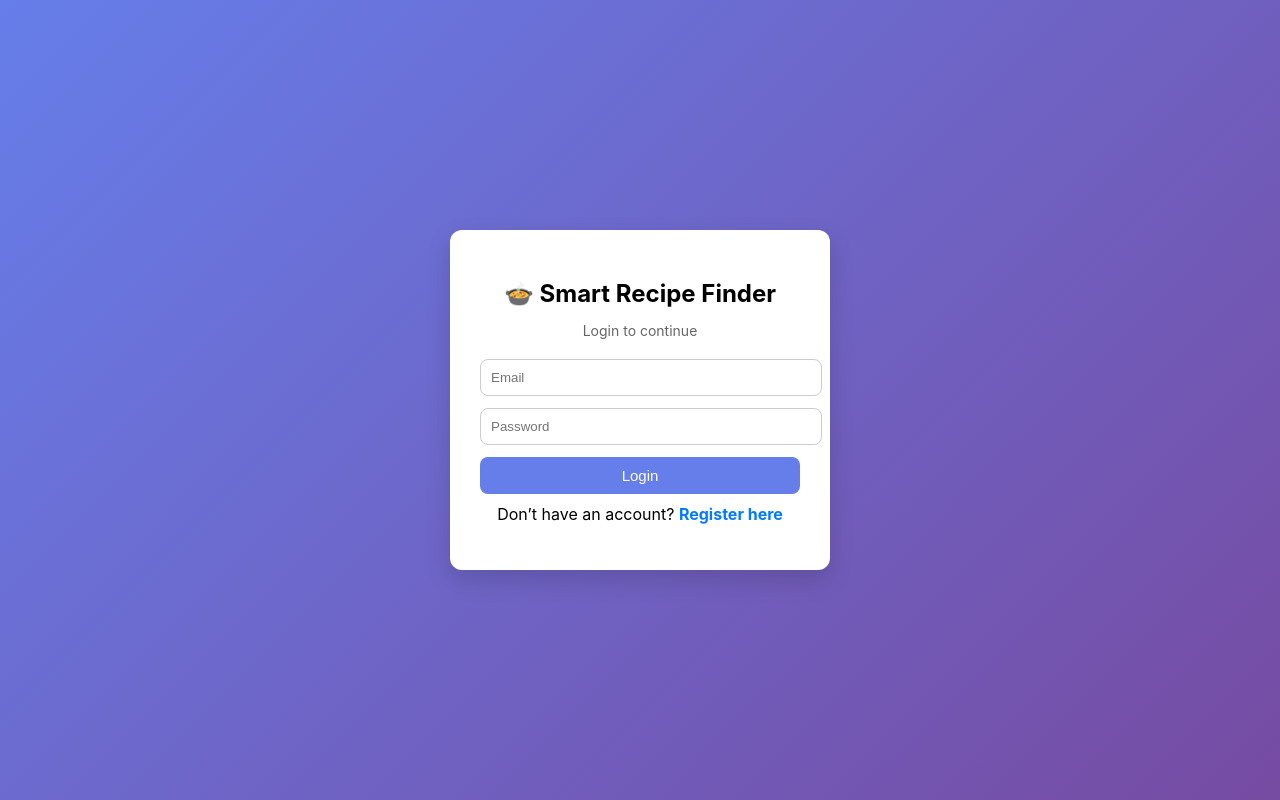
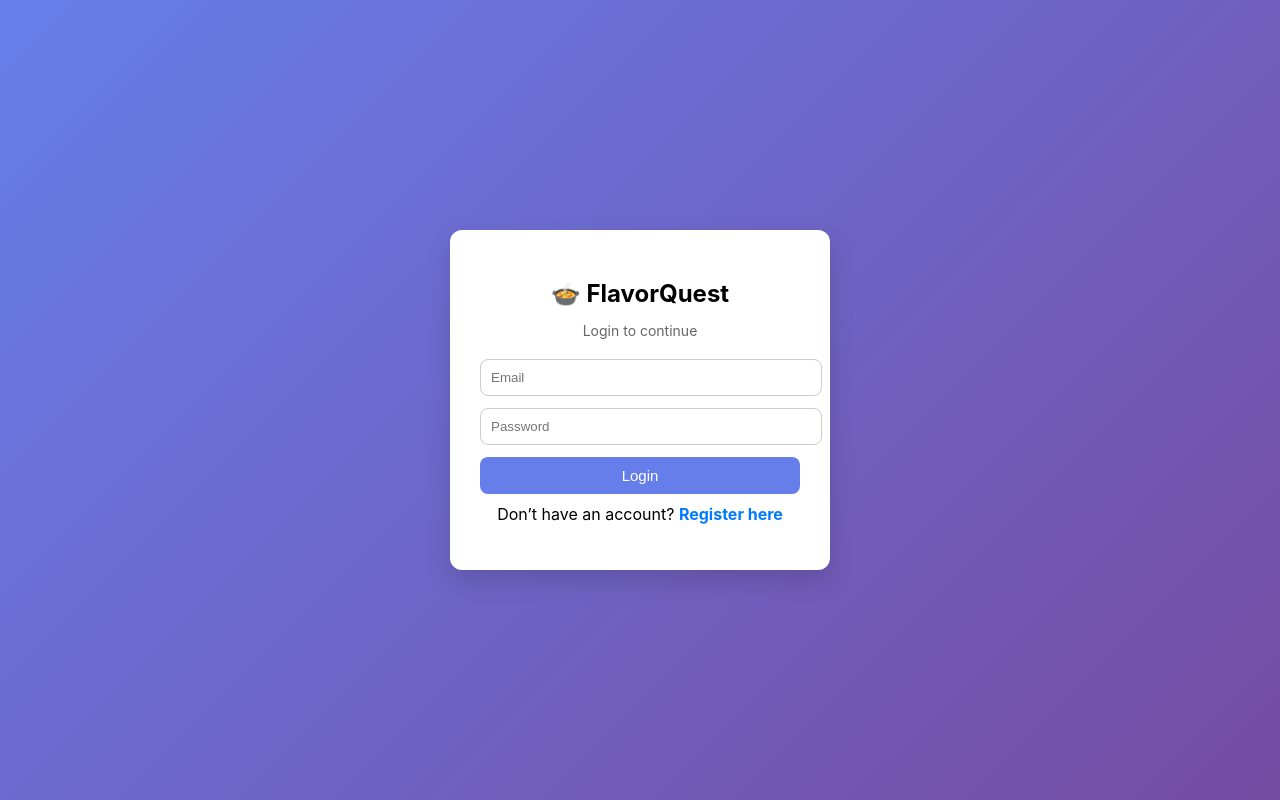
Before and after one commit to priyal1350/Recipe-Recommendation-System, a React (Create React App) app in the folder smart-recipe-finder-ui/: page /login in a window 1280 px wide. Built offline with nearby package versions, Linux system fonts and the light colour scheme.

Commit message:
Change title from 'Smart Recipe Finder' to 'FlavorQuest'

```diff
--- a/smart-recipe-finder-ui/src/pages/Login.jsx
+++ b/smart-recipe-finder-ui/src/pages/Login.jsx
@@ -47,7 +47,7 @@ export default function Login() {
   return (
     <div style={styles.page}>
       <div style={styles.card}>
-        <h2 style={styles.title}>🍲 Smart Recipe Finder</h2>
+        <h2 style={styles.title}>🍲 FlavorQuest</h2>
         <p style={styles.subtitle}>Login to continue</p>
 
         <input
```
